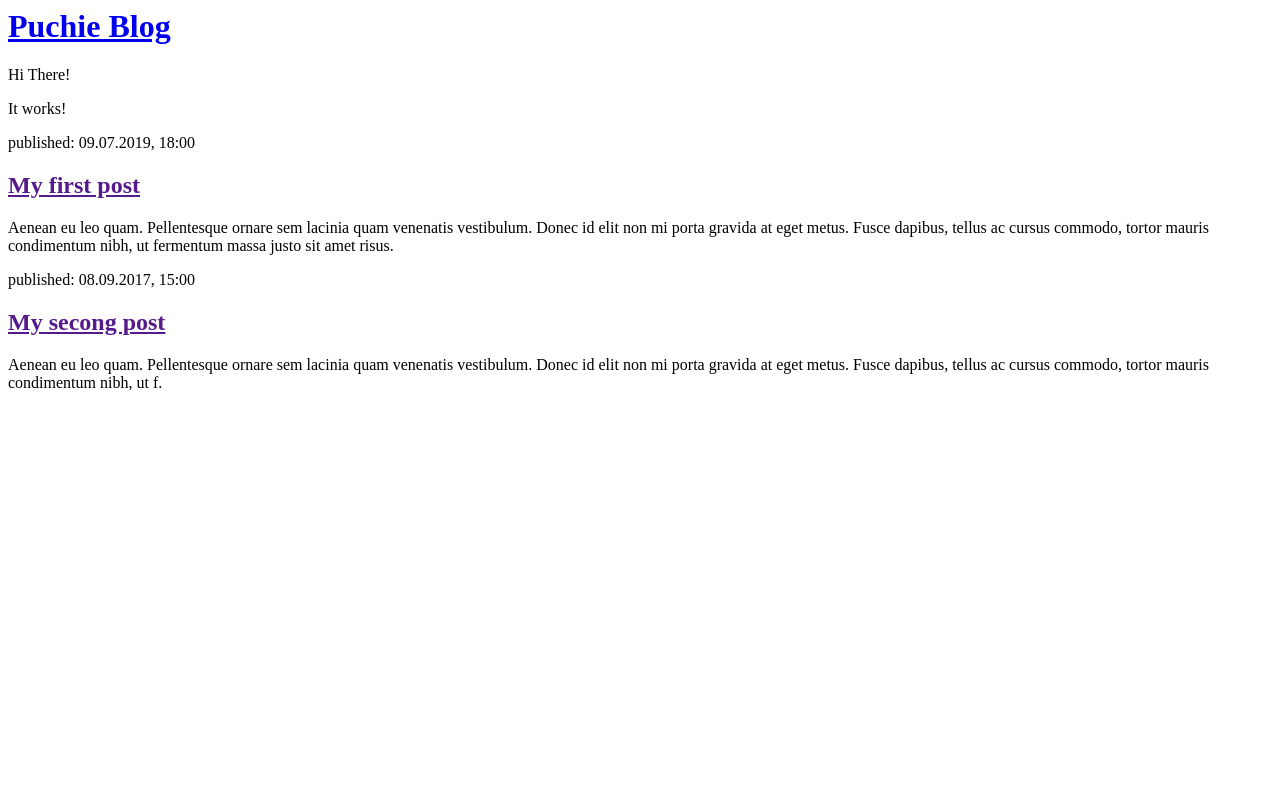
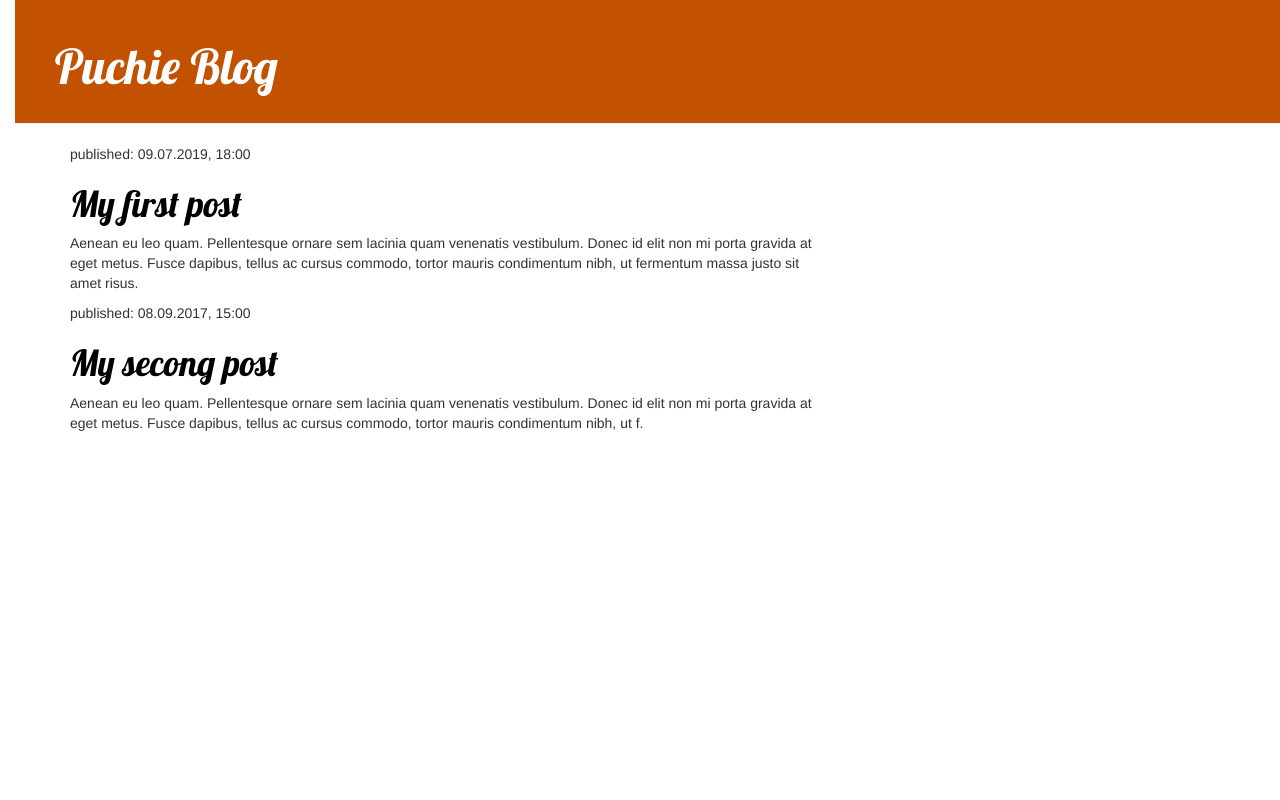
Before and after one commit to jollymua/jollynka, a Django app: template blog/templates/blog/post_list.html in a window 1280 px wide. Run offline with Django 3.2, Linux system fonts and the light colour scheme; the template is opened without the code that fills it: values that come from a table or form of the project are taken from there, others are empty; tables that the repository leaves empty hold one stand-in row (values such as "Sample post"); some libraries are stand-ins or nearby versions.

Commit message:
Added view and template for detailed blog post as well as CSS for the site.

```diff
--- /dev/null
+++ b/blog/static/css/blog.css
@@ -0,0 +1,53 @@
+h1 a, h2 a {
+    color: #C25100;
+    font-family: 'Lobster';
+}
+body {
+    padding-left: 15px;
+}
+.page-header {
+    background-color: #C25100;
+    margin-top: 0;
+    padding: 20px 20px 20px 40px;
+}
+
+.page-header h1, .page-header h1 a, .page-header h1 a:visited, .page-header h1 a:active {
+    color: #ffffff;
+    font-size: 36pt;
+    text-decoration: none;
+}
+
+.content {
+    margin-left: 40px;
+}
+
+h1, h2, h3, h4 {
+    font-family: 'Lobster', cursive;
+}
+
+.date {
+    color: #828282;
+}
+
+.save {
+    float: right;
+}
+
+.post-form textarea, .post-form input {
+    width: 100%;
+}
+
+.top-menu, .top-menu:hover, .top-menu:visited {
+    color: #ffffff;
+    float: right;
+    font-size: 26pt;
+    margin-right: 20px;
+}
+
+.post {
+    margin-bottom: 70px;
+}
+
+.post h1 a, .post h1 a:visited {
+    color: #000000;
+}
--- /dev/null
+++ b/blog/templates/blog/base.html
@@ -0,0 +1,23 @@
+{% load static %}
+<html>
+    <head>
+        <title>Puchie Blog</title>
+        <link rel="stylesheet" href="//maxcdn.bootstrapcdn.com/bootstrap/3.2.0/css/bootstrap.min.css">
+        <link rel="stylesheet" href="//maxcdn.bootstrapcdn.com/bootstrap/3.2.0/css/bootstrap-theme.min.css">
+        <link href="//fonts.googleapis.com/css?family=Lobster&subset=latin,latin-ext" rel="stylesheet" type="text/css">
+        <link rel="stylesheet" href="{% static 'css/blog.css' %}">
+    </head>
+<body>
+        <div class="page-header">
+                <h1><a href="/">Puchie Blog</a></h1>
+            </div>
+            <div class="content container">
+                <div class="row">
+                    <div class="col-md-8">
+                    {% block content %}
+                    {% endblock %}
+                    </div>
+                </div>
+            </div>
+    </body>
+</html>
--- a/blog/templates/blog/post_list.html
+++ b/blog/templates/blog/post_list.html
@@ -1,23 +1,16 @@
-<html>
-    <head>
-        <title>Puchie Blog</title>
-    </head>
-<body>
-    <div>
-        <h1><a href="/">Puchie Blog</a></h1>
-    </div>
-    <p>Hi There!</p>
-    <p>It works!</p>
+
+        {% extends 'blog/base.html' %}
+
+                {% block content %}
                     {% for post in posts %}
-    <div>
+                     <div class="post">
                         <p>published: 09.07.2019, 18:00</p>
-        <h2><a href="">My first post</a></h2>
+                        <h1><a href="{% url 'post_detail' pk=post.pk %}">My first post</a></h1>
                         <p>Aenean eu leo quam. Pellentesque ornare sem lacinia quam venenatis vestibulum. Donec id elit non mi porta gravida at eget metus. Fusce dapibus, tellus ac cursus commodo, tortor mauris condimentum nibh, ut fermentum massa justo sit amet risus.</p>
 
                         <p>published: 08.09.2017, 15:00</p>
-        <h2><a href="">My secong post</a></h2>
+                        <h1><a href="{% url 'post_detail' pk=post.pk %}">My secong post</a></h1>
                         <p>Aenean eu leo quam. Pellentesque ornare sem lacinia quam venenatis vestibulum. Donec id elit non mi porta gravida at eget metus. Fusce dapibus, tellus ac cursus commodo, tortor mauris condimentum nibh, ut f.</p>
                     </div>
                     {% endfor %}
-</body>
-</html>
+                {% endblock %}
--- a/blog/urls.py
+++ b/blog/urls.py
@@ -3,4 +3,5 @@ from . import views
 
 urlpatterns = [
     path('', views.post_list, name='post_list'),
+    path('post/<int:pk>/', views.post_detail, name='post_detail'),
 ]
--- a/blog/views.py
+++ b/blog/views.py
@@ -1,8 +1,14 @@
 from django.shortcuts import render
 from django.utils import timezone
 from .models import Post
+from django.shortcuts import render, get_object_or_404
 
 # Create your views here.
 def post_list(request):
     posts = Post.objects.filter(published_date__lte=timezone.now()).order_by('published_date')
     return render(request, 'blog/post_list.html', {'posts': posts})
+
+
+def post_detail(request, pk):
+    post = get_object_or_404(Post, pk=pk)
+    return render(request, 'blog/post_detail.html', {'post': post})
```
Also changed, not shown: blog/templates/blog/post_detail.html (added, +13 -0 lines). Lines whose indentation alone changed are shown as unchanged.
